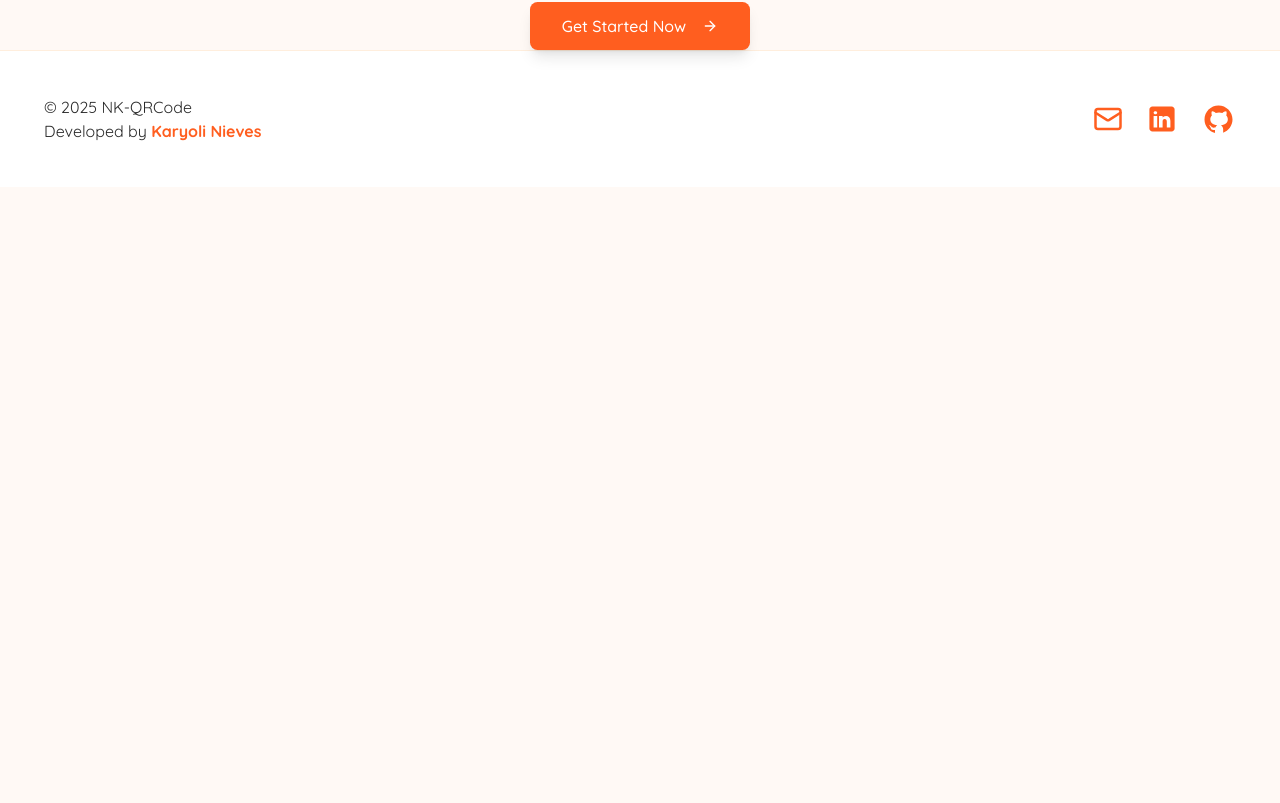
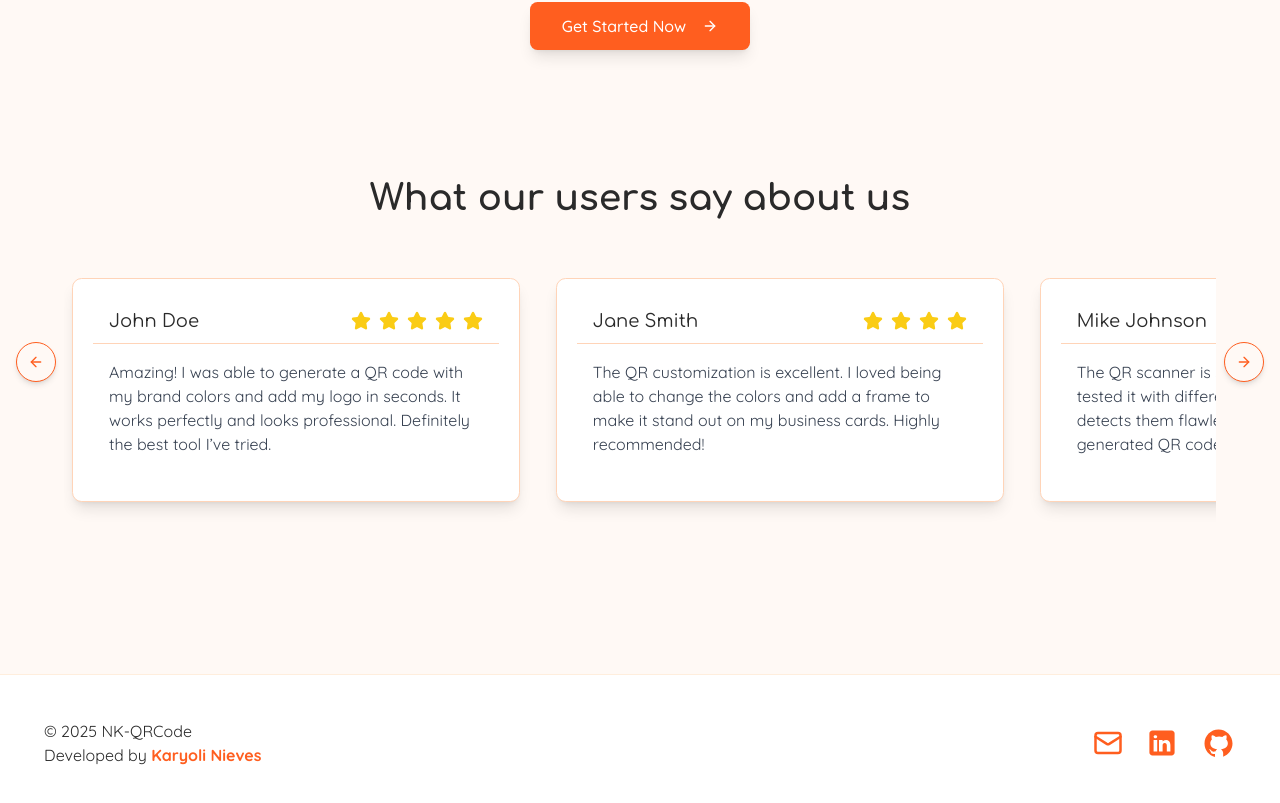
Before and after one commit to nkaryoli/nk_qrCode, a React (Vite) app: page / in a window 1280 px wide. Shown: the part 1968-2771 px from the top of the page. Before the commit the page ends 2155 px from the top, so only its background shows below. Built offline with nearby package versions, Linux system fonts and the light colour scheme; no server answers.

Commit message:
feat: add Review Carousel to home page

```diff
--- a/src/features/home/HomePage.tsx
+++ b/src/features/home/HomePage.tsx
@@ -2,6 +2,7 @@ import { useTheme } from "@/hooks/theme-provider";
 import HeroSection from "./components/HeroSection"
 import HowItWorks from "./components/HowItWorks";
 import WhyNK from "./components/WhyNKCode";
+import ReviewCarousel from "./components/ReviewCarousel";
 
 const HomePage = () => {
 	const { theme } = useTheme();
@@ -14,6 +15,7 @@ const HomePage = () => {
 			</section>
 			<WhyNK/>
 			<HowItWorks />
+			<ReviewCarousel/>
 		</div>
 	)
 }
--- /dev/null
+++ b/src/features/home/components/ReviewCarousel.tsx
@@ -0,0 +1,62 @@
+import { useState } from "react";
+import { motion } from "framer-motion";
+import { reviews } from "../../../constants";
+import ReviewCard from "./ReviewCard";
+import { ArrowLeft, ArrowRight } from "lucide-react";
+import { Button } from "@/components/ui/button";
+
+const ReviewCarousel = () => {
+    const [currentIndex, setCurrentIndex] = useState(0);
+
+    const nextReview = () => {
+        setCurrentIndex((prev) => (prev + 1) % (reviews.length - 1));
+    };
+
+    const prevReview = () => {
+        setCurrentIndex((prev) => (prev - 1 + reviews.length - 1) % (reviews.length - 1));
+    };
+
+    return (
+        <div className="w-full max-w-[1400px] mx-auto relative px-4 md:px-9 lg:px-16 my-32">
+            <h2 className="text-3xl md:text-4xl font-bold mb-4 text-center">What our users say about us</h2>
+            <div className="overflow-hidden relative">
+                <motion.div
+                    className="flex transition-transform duration-300 ease-out my-9"
+                    style={{ width: `${reviews.length * 42}%` }}
+                    animate={{ x: `-${(currentIndex * 30) / 2}%` }}
+                    transition={{ duration: 0.3 }}
+                >
+                    {reviews.map((review, idx) => (
+                    <motion.div
+                        key={idx}
+                        className="w-1/2 p-2"
+                        initial={{ opacity: 0 }}
+                        animate={{ opacity: 1 }}
+                        exit={{ opacity: 0 }}
+                    >
+                        <ReviewCard user={review.user} text={review.text} rating={review.rating} />
+                    </motion.div>
+                    ))}
+                </motion.div>
+            </div>
+            <div className="absolute top-1/2 left-0 right-0 flex justify-between px-4 -translate-y-1/2">
+                <Button
+                    variant='neon'
+                    size={'rounded'}
+                    onClick={prevReview}
+                >
+                    <ArrowLeft/>
+                </Button>
+                <Button
+                    variant='neon'
+                    size={'rounded'}
+                    onClick={nextReview}
+                >
+                    <ArrowRight />
+                </Button>
+            </div>
+        </div>
+    );
+};
+
+export default ReviewCarousel;
```
